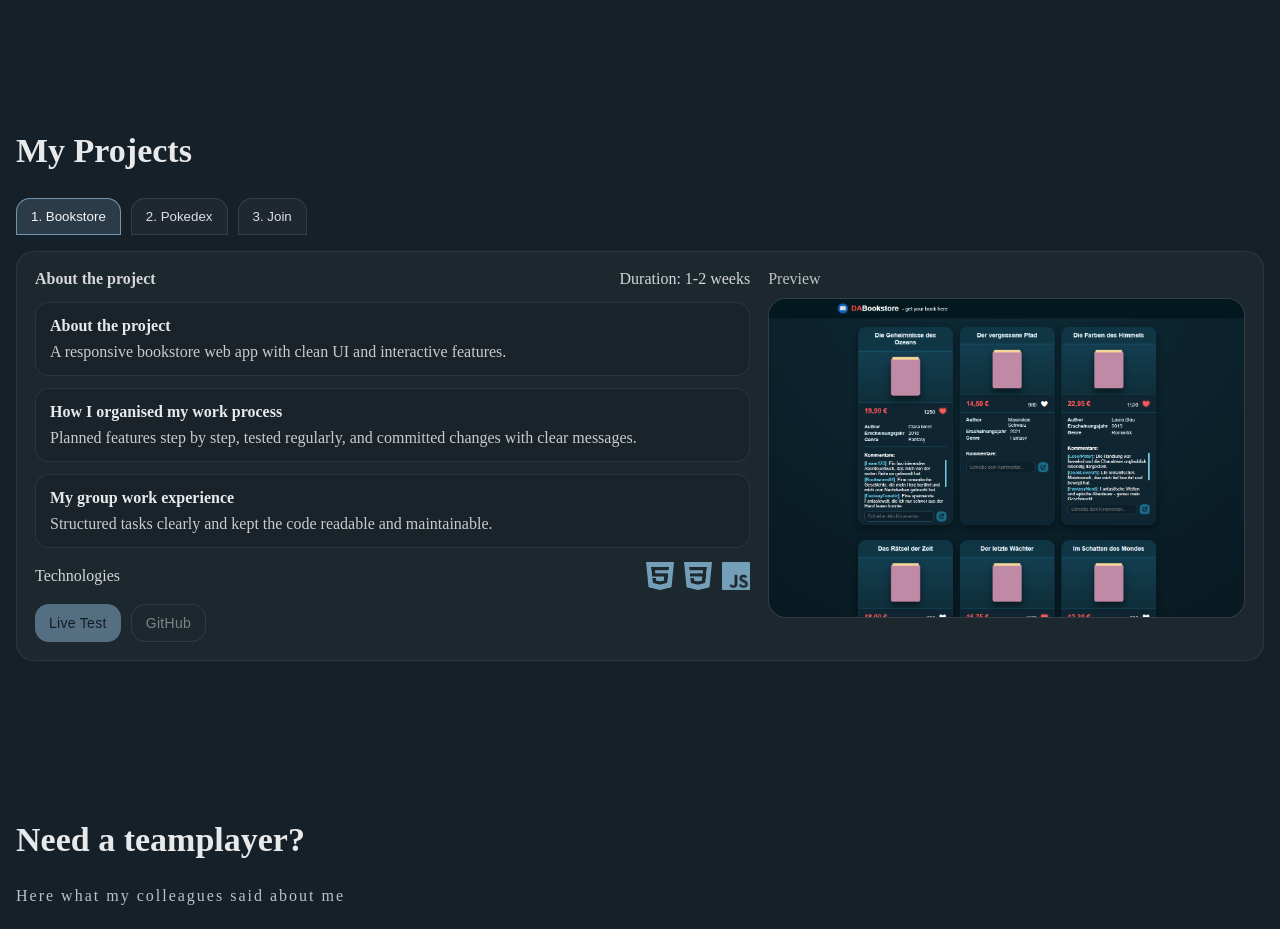
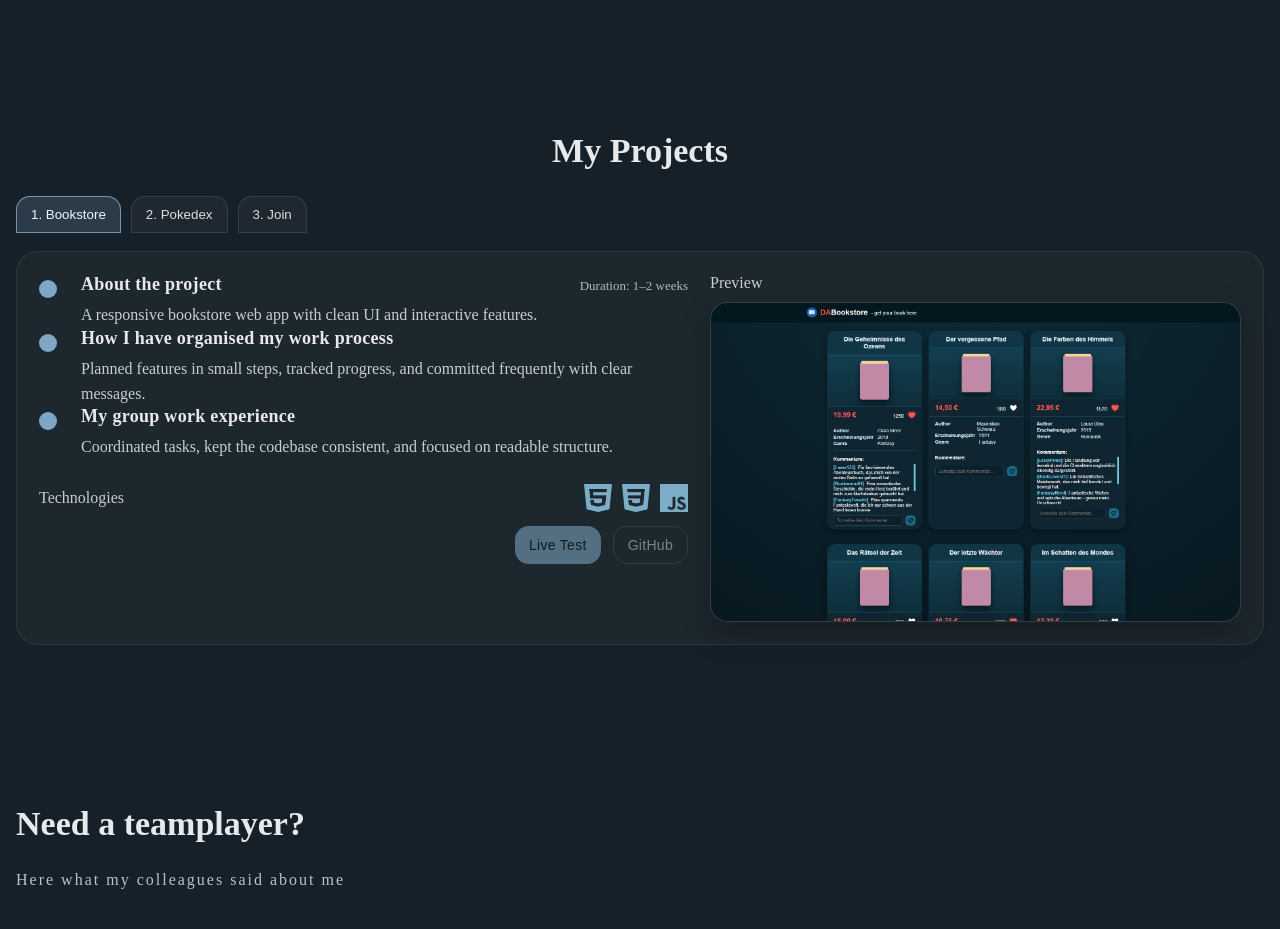
Before and after one commit to kkupschi/Portfolio-v2, an Angular app: page / in a window 1280 px wide. Shown: the part 1700-2629 px from the top of the page. Built offline with nearby package versions, Linux system fonts and the light colour scheme.

Commit message:
rebuild projects section to match figma layout

```diff
--- a/src/app/app.html
+++ b/src/app/app.html
@@ -138,10 +138,11 @@
 
   <section class="section" id="projects">
     <div class="container">
-      <h2>My Projects</h2>
+      <h2 class="section-title">My Projects</h2>
 
       <div class="project-tabs">
-        <button type="button" class="tab" [class.active]="selectedProject === 'bookstore'" (click)="setProject('bookstore')">
+        <button type="button" class="tab" [class.active]="selectedProject === 'bookstore'"
+          (click)="setProject('bookstore')">
           1. Bookstore
         </button>
 
@@ -154,137 +155,156 @@
         </button>
       </div>
 
-      <div class="project-panel">
-        <div class="project-panel__left">
+      <div class="project-shell">
+        <div class="project-content">
+
+          <!-- LEFT -->
+          <div class="project-left">
+            <!-- BOOKSTORE -->
             <div *ngIf="selectedProject === 'bookstore'">
-            <div class="project-meta">
-              <p><strong>About the project</strong> <span>Duration: 1-2 weeks</span></p>
+              <div class="project-row">
+                <span class="dot"></span>
+                <div class="project-block">
+                  <div class="project-head">
+                    <h3>About the project</h3>
+                    <span class="duration">Duration: 1–2 weeks</span>
                   </div>
-
-            <ul class="project-list">
-              <li>
-                <strong>About the project</strong>
                   <p>
                     A responsive bookstore web app with clean UI and interactive features.
                   </p>
-              </li>
-              <li>
-                <strong>How I organised my work process</strong>
-                <p>
-                  Planned features step by step, tested regularly, and committed changes with clear messages.
-                </p>
-              </li>
-              <li>
-                <strong>My group work experience</strong>
-                <p>
-                  Structured tasks clearly and kept the code readable and maintainable.
-                </p>
-              </li>
-            </ul>
-
-            <div class="project-tech">
-              <span>Technologies</span>
-              <div class="project-tech__icons">
-                <img src="icons/html5.png" alt="HTML5"/>
-                <img src="icons/css.png" alt="CSS"/>
-                <img src="icons/javascript.png" alt="JavaScript"/>
                 </div>
               </div>
 
-            <div class="actions">
-              <button class="btn btn--primary" type="button" disabled>Live Test</button>
-              <button class="btn btn--ghost" type="button" disabled>GitHub</button>
+              <div class="project-row">
+                <span class="dot"></span>
+                <div class="project-block">
+                  <h3>How I have organised my work process</h3>
+                  <p>
+                    Planned features in small steps, tracked progress, and committed frequently with clear messages.
+                  </p>
                 </div>
               </div>
 
-            <div *ngIf="selectedProject === 'pokedex'">
-              <div class="project-meta">
-                <p><strong>About the project</strong> <span>Duration: 1 week</span></p>
+              <div class="project-row">
+                <span class="dot"></span>
+                <div class="project-block">
+                  <h3>My group work experience</h3>
+                  <p>
+                    Coordinated tasks, kept the codebase consistent, and focused on readable structure.
+                  </p>
                 </div>
-
-              <ul class="project-list">
-                <li>
-                  <strong>About the project</strong>
-                  <p>
-                    A Pokédex app consuming an API and displaying data with search and filters.
-                  </p>
-                </li>
-                <li>
-                  <strong>How I organised my work process</strong>
-                  <p>
-                    Built core features first, then improved UI/UX and performance.
-                  </p>
-                </li>
-                <li>
-                  <strong>My group work experience</strong>
-                  <p>
-                    Solo project with focus on clean structure and reusable functions.
-                  </p>
-                </li>
-              </ul>
-
-              <div class="project-tech">
-                <span>Technologies</span>
-                <div class="project-tech__icons">
-                  <img src="icons/html5.png" alt="HTML5"/>
-                  <img src="icons/css.png" alt="CSS"/>
-                  <img src="icons/javascript.png" alt="JavaScript"/>
-                  <img src="icons/api.png" alt="API"/>
               </div>
             </div>
 
-              <div class="actions">
-                <button class="btn" type="button" disabled>Live Test</button>
-                <button class="btn btn--ghost" type="button" disabled>GitHub</button>
+            <!-- POKEDEX -->
+            <div *ngIf="selectedProject === 'pokedex'">
+              <div class="project-row">
+                <span class="dot"></span>
+                <div class="project-block">
+                  <div class="project-head">
+                    <h3>About the project</h3>
+                    <span class="duration">Duration: 1 week</span>
+                  </div>
+                  <p>
+                    A Pokédex app consuming an API and displaying Pokémon with search and filters.
+                  </p>
                 </div>
               </div>
 
-          <div *ngIf="selectedProject === 'join'">
-            <div class="project-meta">
-              <p><strong>About the project</strong> <span>Duration: 2 weeks</span></p>
+              <div class="project-row">
+                <span class="dot"></span>
+                <div class="project-block">
+                  <h3>How I have organised my work process</h3>
+                  <p>
+                    Built core features first, then improved UI/UX, error handling, and performance.
+                  </p>
+                </div>
               </div>
 
-            <ul class="project-list">
-              <li>
-                <strong>About the project</strong>
+              <div class="project-row">
+                <span class="dot"></span>
+                <div class="project-block">
+                  <h3>My group work experience</h3>
+                  <p>
+                    Solo project with a focus on clean structure and reusable functions.
+                  </p>
+                </div>
+              </div>
+            </div>
+
+            <!-- JOIN -->
+            <div *ngIf="selectedProject === 'join'">
+              <div class="project-row">
+                <span class="dot"></span>
+                <div class="project-block">
+                  <div class="project-head">
+                    <h3>About the project</h3>
+                    <span class="duration">Duration: 2 weeks</span>
+                  </div>
                   <p>
                     A Kanban-style task manager with clear task states and a structured UI.
                   </p>
-              </li>
-              <li>
-                <strong>How I organised my work process</strong>
+                </div>
+              </div>
+
+              <div class="project-row">
+                <span class="dot"></span>
+                <div class="project-block">
+                  <h3>How I have organised my work process</h3>
                   <p>
                     Kept components small, used clear naming, and tested features across breakpoints.
                   </p>
-              </li>
-              <li>
-                <strong>My group work experience</strong>
-                <p>
-                  Coordinated tasks, integrated changes, and kept the UI consistent.
-                </p>
-              </li>
-            </ul>
-
-            <div class="project-tech">
-              <span>Technologies</span>
-                <div class="project-tech__icons">
-                  <img src="icons/html5.png" alt="HTML5"/>
-                  <img src="icons/css.png" alt="CSS"/>
-                  <img src="icons/javascript.png" alt="JavaScript"/>
-                  <img src="icons/api.png" alt="API"/>
                 </div>
               </div>
 
-            <div class="actions">
-              <button class="btn" type="button" disabled>Live Test</button>
+              <div class="project-row">
+                <span class="dot"></span>
+                <div class="project-block">
+                  <h3>My group work experience</h3>
+                  <p>
+                    Coordinated tasks, integrated changes, and kept UI and behavior consistent.
+                  </p>
+                </div>
+              </div>
+            </div>
+
+            <!-- TECH + BUTTONS -->
+            <div class="project-bottom">
+              <div class="project-techline">
+                <span class="tech-title">Technologies</span>
+
+                <div class="project-tech__icons" *ngIf="selectedProject === 'bookstore'">
+                  <img src="icons/html5.png" alt="HTML" />
+                  <img src="icons/css.png" alt="CSS" />
+                  <img src="icons/javascript.png" alt="JavaScript" />
+                </div>
+
+                <div class="project-tech__icons" *ngIf="selectedProject === 'pokedex'">
+                  <img src="icons/javascript.png" alt="JavaScript" />
+                  <img src="icons/api.png" alt="API" />
+                  <img src="icons/css.png" alt="CSS" />
+                </div>
+
+                <div class="project-tech__icons" *ngIf="selectedProject === 'join'">
+                  <img src="icons/javascript.png" alt="JavaScript" />
+                  <img src="icons/html5.png" alt="HTML" />
+                  <img src="icons/css.png" alt="CSS" />
+                </div>
+              </div>
+
+              <div class="project-actions">
+                <button class="btn btn--primary" type="button" disabled>Live Test</button>
                 <button class="btn btn--ghost" type="button" disabled>GitHub</button>
               </div>
             </div>
           </div>
 
-        <div class="project-panel__right">
-          <div class="project-preview">
-            <p class="project-preview__title">Preview</p>
+          <!-- RIGHT -->
+          <div class="project-right">
+            <div class="preview-head">
+              <span>Preview</span>
+            </div>
+
             <div class="project-preview__box">
               <img class="project-preview__img" [src]="getProjectPreviewSrc()" alt="Project preview" />
             </div>
--- a/src/app/app.scss
+++ b/src/app/app.scss
@@ -1048,3 +1048,138 @@ section {
 .why__right .btn {
     margin-top: 16px;
 }
+
+.section-title {
+    text-align: center;
+    margin-bottom: 26px;
+}
+
+/* shell */
+.project-shell {
+    background: rgba(255, 255, 255, .03);
+    border: 1px solid rgba(255, 255, 255, .08);
+    border-radius: 22px;
+    padding: 22px;
+    margin-top: 18px;
+}
+
+.project-content {
+    display: grid;
+    grid-template-columns: 1.1fr 0.9fr;
+    gap: 22px;
+    align-items: start;
+}
+
+.project-left {
+    display: grid;
+    gap: 18px;
+}
+
+.project-row {
+    display: grid;
+    grid-template-columns: 28px 1fr;
+    gap: 14px;
+    align-items: start;
+}
+
+.dot {
+    width: 18px;
+    height: 18px;
+    border-radius: 999px;
+    background: var(--accent);
+    opacity: .9;
+    margin-top: 6px;
+}
+
+.project-block h3 {
+    margin: 0 0 8px;
+    font-size: 18px;
+    letter-spacing: 0.3px;
+}
+
+.project-block p {
+    margin: 0;
+    opacity: .85;
+    line-height: 1.55;
+}
+
+.project-head {
+    display: flex;
+    gap: 14px;
+    align-items: baseline;
+    justify-content: space-between;
+    flex-wrap: wrap;
+}
+
+.duration {
+    opacity: .75;
+    font-size: 13px;
+}
+
+/* bottom line */
+.project-bottom {
+    display: grid;
+    gap: 14px;
+    margin-top: 6px;
+}
+
+.project-techline {
+    display: flex;
+    align-items: center;
+    justify-content: space-between;
+    gap: 12px;
+}
+
+.tech-title {
+    opacity: .85;
+}
+
+.project-actions {
+    display: flex;
+    justify-content: flex-end;
+    gap: 12px;
+}
+
+/* right */
+.project-right {
+    display: grid;
+    gap: 10px;
+}
+
+.preview-head {
+    display: flex;
+    justify-content: space-between;
+    align-items: center;
+    opacity: .85;
+}
+
+.project-preview__box {
+    height: 320px;
+    border-radius: 18px;
+    border: 1px solid rgba(255, 255, 255, .12);
+    background: rgba(0, 0, 0, .10);
+    overflow: hidden;
+    box-shadow: 0 12px 30px rgba(0, 0, 0, .25);
+}
+
+.project-preview__img {
+    width: 100%;
+    height: 100%;
+    object-fit: cover;
+    display: block;
+}
+
+/* responsive */
+@media (max-width: 900px) {
+    .project-content {
+        grid-template-columns: 1fr;
+    }
+
+    .project-actions {
+        justify-content: flex-start;
+    }
+
+    .project-preview__box {
+        height: 260px;
+    }
+}
```
Lines whose indentation alone changed are shown as unchanged.
